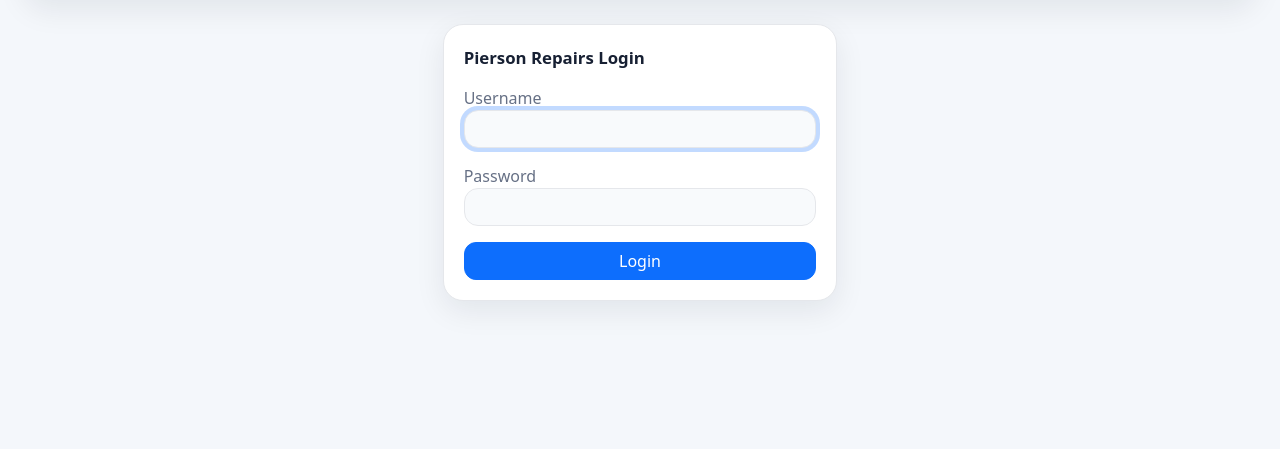
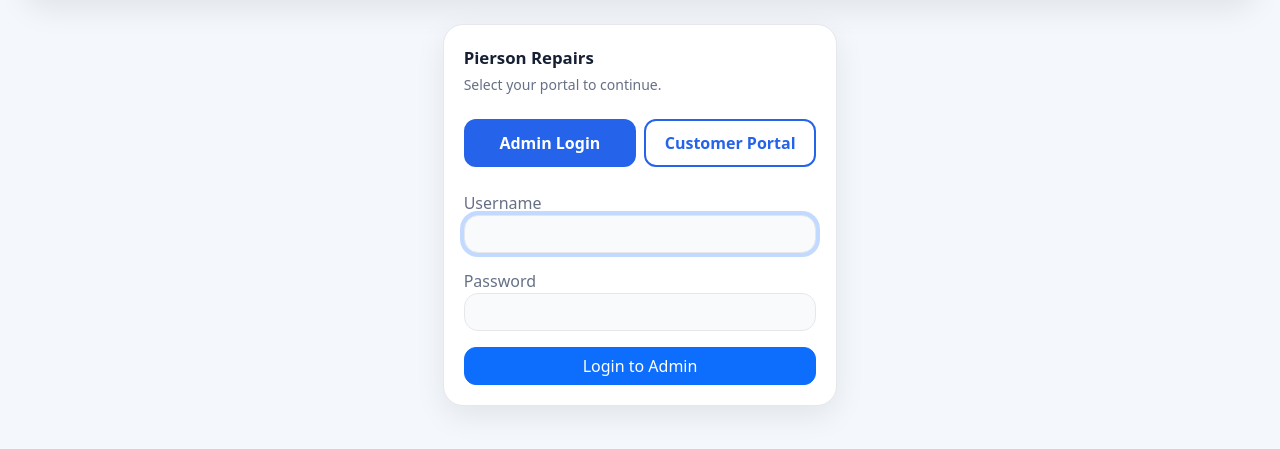
Before and after one commit to jralleman12A/pierson-repairs, a Flask app: page /login in a window 1280 px wide. Shown: the part 131-580 px from the top of the page. Run offline with Flask 3, Linux system fonts and the light colour scheme.

Commit message:
Update login.html

```diff
--- a/templates/login.html
+++ b/templates/login.html
@@ -5,8 +5,37 @@
     <div class="col-md-6 col-xl-4">
         <div class="card card-clean">
             <div class="card-body">
-                <div class="section-title mb-3">Pierson Repairs Login</div>
-                <form method="post">
+
+                <div class="section-title mb-1">Pierson Repairs</div>
+                <p class="text-muted mb-4" style="font-size:14px;">Select your portal to continue.</p>
+
+                <!-- Portal toggle tabs -->
+                <div style="display:flex; gap:8px; margin-bottom:24px;">
+                    <button type="button" id="tab-admin" onclick="showTab('admin')"
+                        style="flex:1; padding:10px; border-radius:12px; border:2px solid #2563eb;
+                               background:#2563eb; color:#fff; font-weight:700; cursor:pointer; transition:all .15s;">
+                        Admin Login
+                    </button>
+                    <button type="button" id="tab-customer" onclick="showTab('customer')"
+                        style="flex:1; padding:10px; border-radius:12px; border:2px solid #2563eb;
+                               background:transparent; color:#2563eb; font-weight:700; cursor:pointer; transition:all .15s;">
+                        Customer Portal
+                    </button>
+                </div>
+
+                <!-- Flash messages -->
+                {% with messages = get_flashed_messages(with_categories=true) %}
+                    {% if messages %}
+                        {% for category, message in messages %}
+                            <div class="alert alert-{{ category }} mb-3">{{ message }}</div>
+                        {% endfor %}
+                    {% endif %}
+                {% endwith %}
+
+                <!-- Admin form -->
+                <div id="form-admin">
+                    <form method="post" action="{{ url_for('login') }}">
+                        <input type="hidden" name="portal" value="admin">
                         <div class="mb-3">
                             <label class="small-label">Username</label>
                             <input type="text" class="form-control" name="username" required autofocus>
@@ -15,10 +44,54 @@
                             <label class="small-label">Password</label>
                             <input type="password" class="form-control" name="password" required>
                         </div>
-                    <button type="submit" class="btn btn-primary w-100">Login</button>
+                        <button type="submit" class="btn btn-primary w-100">Login to Admin</button>
                     </form>
+                </div>
+
+                <!-- Customer form -->
+                <div id="form-customer" style="display:none;">
+                    <p class="text-muted mb-3" style="font-size:13px;">
+                        Enter the customer portal password to view repair status information.
+                    </p>
+                    <form method="post" action="{{ url_for('login') }}">
+                        <input type="hidden" name="portal" value="customer">
+                        <div class="mb-3">
+                            <label class="small-label">Portal Password</label>
+                            <input type="password" class="form-control" name="password" required>
+                        </div>
+                        <button type="submit" class="btn btn-primary w-100">Enter Customer Portal</button>
+                    </form>
+                </div>
+
             </div>
         </div>
     </div>
 </div>
+
+<script>
+const activeTab = "{{ active_tab | default('admin') }}";
+
+function showTab(tab) {
+    const isAdmin = tab === 'admin';
+    document.getElementById('form-admin').style.display = isAdmin ? 'block' : 'none';
+    document.getElementById('form-customer').style.display = isAdmin ? 'none' : 'block';
+
+    const tabAdmin = document.getElementById('tab-admin');
+    const tabCustomer = document.getElementById('tab-customer');
+
+    if (isAdmin) {
+        tabAdmin.style.background = '#2563eb';
+        tabAdmin.style.color = '#fff';
+        tabCustomer.style.background = 'transparent';
+        tabCustomer.style.color = '#2563eb';
+    } else {
+        tabCustomer.style.background = '#2563eb';
+        tabCustomer.style.color = '#fff';
+        tabAdmin.style.background = 'transparent';
+        tabAdmin.style.color = '#2563eb';
+    }
+}
+
+showTab(activeTab);
+</script>
 {% endblock %}
```
Lines whose indentation alone changed are shown as unchanged.
